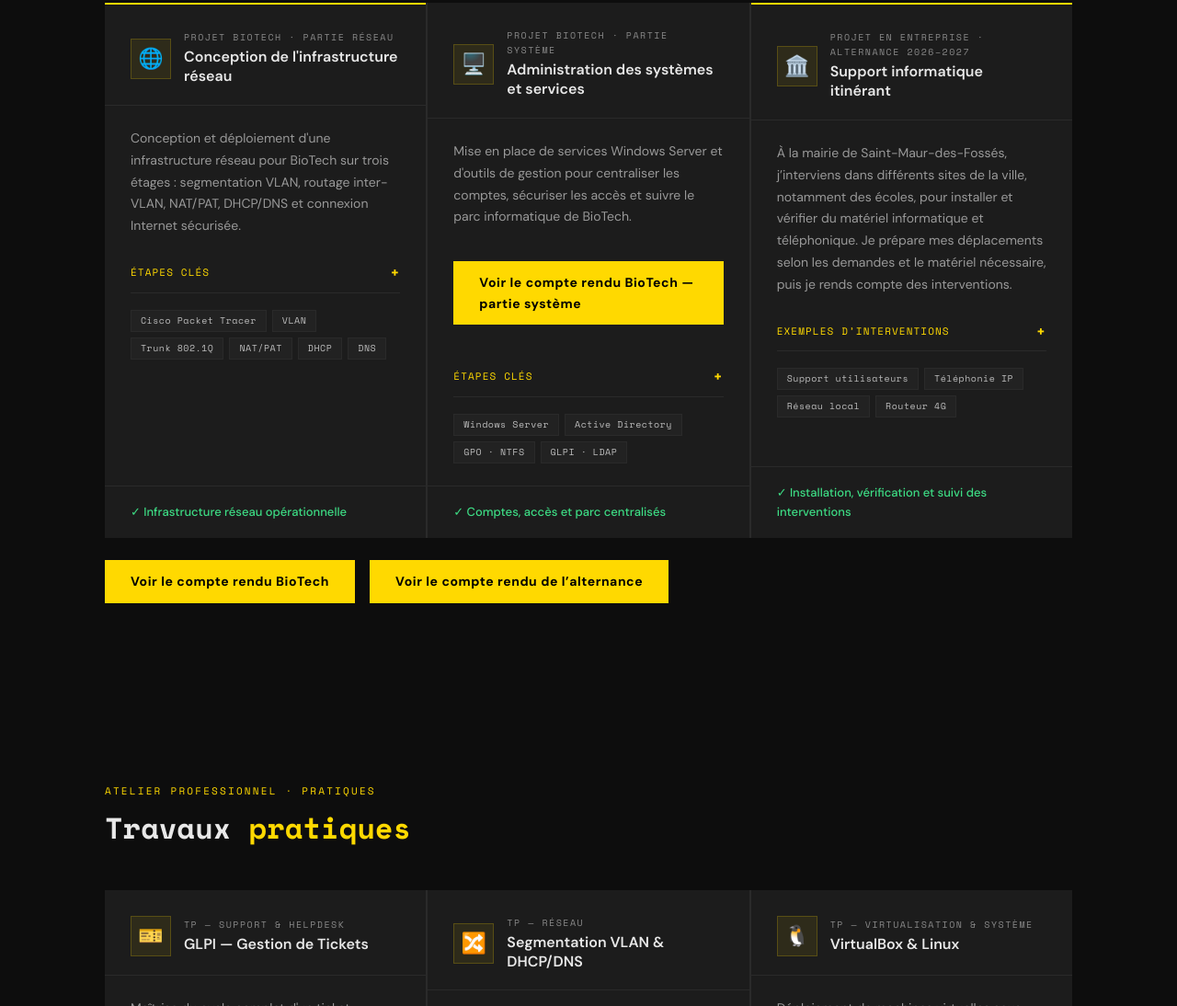
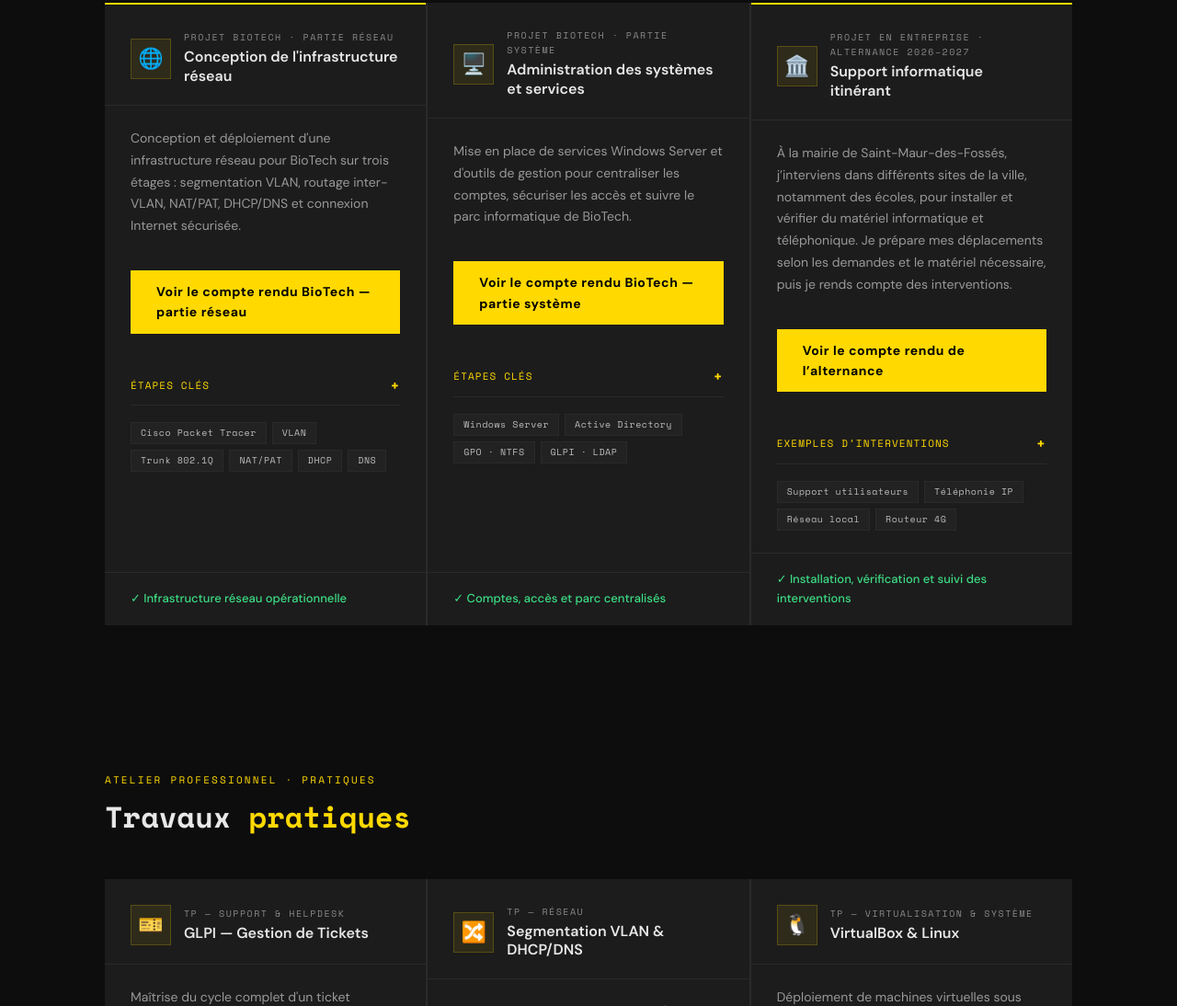
Before and after one commit to Wassim213s/Portfolio, a plain HTML site: page projets.html in a window 1280 px wide. Shown: the part 1122-2216 px from the top of the page at 92% size. Drawn offline with nearby package versions, Linux system fonts and the light colour scheme.

Commit message:
Place each report button inside its project card

```diff
--- a/projets.html
+++ b/projets.html
@@ -100,6 +100,7 @@
                         </div>
                         <div class="project-body">
                             <p class="project-desc">Conception et déploiement d'une infrastructure réseau pour BioTech sur trois étages : segmentation VLAN, routage inter-VLAN, NAT/PAT, DHCP/DNS et connexion Internet sécurisée.</p>
+                            <p class="hero-cta" style="margin: 18px 0;"><a class="btn-primary" href="compte-rendu-biotech.html">Voir le compte rendu BioTech — partie réseau</a></p>
                             <div class="project-steps">
                                 <div class="step-title">Étapes clés</div>
                                 <ul class="step-list">
@@ -167,6 +168,7 @@
                         </div>
                         <div class="project-body">
                             <p class="project-desc">À la mairie de Saint-Maur-des-Fossés, j’interviens dans différents sites de la ville, notamment des écoles, pour installer et vérifier du matériel informatique et téléphonique. Je prépare mes déplacements selon les demandes et le matériel nécessaire, puis je rends compte des interventions.</p>
+                            <p class="hero-cta" style="margin: 18px 0;"><a class="btn-primary" href="compte-rendu-alternance.html">Voir le compte rendu de l’alternance</a></p>
                             <div class="project-steps">
                                 <div class="step-title">Exemples d’interventions</div>
                                 <ul class="step-list">
@@ -187,10 +189,6 @@
                             <span class="result-label">✓ Installation, vérification et suivi des interventions</span>
                         </div>
                     </div>
-                </div>
-                <div class="report-button-row">
-                    <a class="btn-primary" href="compte-rendu-biotech.html">Voir le compte rendu BioTech</a>
-                    <a class="btn-primary" href="compte-rendu-alternance.html">Voir le compte rendu de l’alternance</a>
                 </div>
             </div>
         </section>
```
